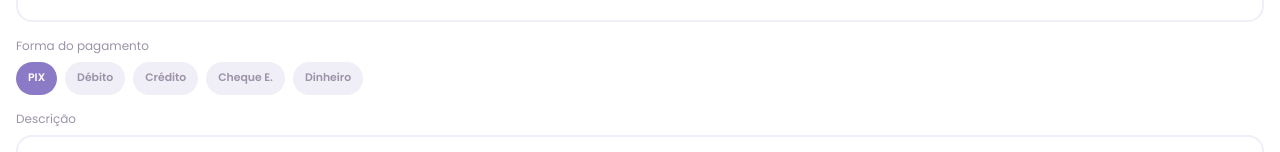
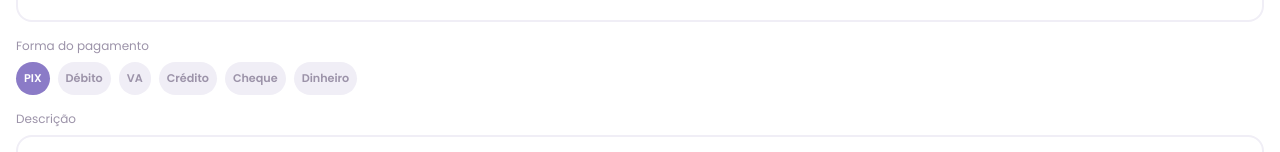
Before and after one commit to lucasboeck06/sepoupe, a React (Vite) app in the folder frontend/: page /nova-transacao in a window 1280 px wide. Shown: the part 132-284 px from the top of the page. Built offline with nearby package versions, Linux system fonts and the light colour scheme; no server answers.

Commit message:
Correções de escopo + tratamento de erro vindo do back (parcial)

```diff
--- a/frontend/src/pages/NovaTransacao.jsx
+++ b/frontend/src/pages/NovaTransacao.jsx
@@ -19,6 +19,13 @@ export default function NovaTransacao() {
   const [busca, setBusca] = useState("");
   const [categorias, setCategorias] = useState([]);
 
+  const [categoriaId, setCategoriaId] = useState(null);
+  const [data, setData] = useState(new Date().toISOString().slice(0, 10));
+
+  const [cardAberto, setCardAberto] = useState(false);
+  const [tipoCategoria, setTipoCategoria] = useState("Saída");
+  const [categoriaNome, setCategoriaNome] = useState("");
+
   // Função padrão de matar acentos e retornar somente o texto puro
   function semAcento(texto) {
     return texto.normalize("NFD").replace(/[\u0300-\u036f]/g, "");
@@ -38,9 +45,6 @@ export default function NovaTransacao() {
     : // Limita o início em 7 categorias (caso não haja busca)
       categorias.slice(0, 7);
 
-  const [categoriaId, setCategoriaId] = useState(null);
-  const [data, setData] = useState(new Date().toISOString().slice(0, 10));
-
   // No campo do valor, substitui tudo que não é dígito, por nada
   function handleValor(e) {
     const digitos = e.target.value.replace(/\D/g, "");
@@ -53,7 +57,6 @@ export default function NovaTransacao() {
     currency: "BRL",
   });
 
-  useEffect(() => {
   async function buscarCategorias() {
     const resposta = await fetch(
       `${import.meta.env.VITE_API_BASE_URL}/categorias`,
@@ -67,6 +70,8 @@ export default function NovaTransacao() {
     setCategorias(dados);
   }
 
+  useEffect(() => {
+    // eslint-disable-next-line react-hooks/set-state-in-effect -- fetch assíncrono, setState roda fora do render síncrono
     buscarCategorias();
   }, []);
 
@@ -109,10 +114,6 @@ export default function NovaTransacao() {
     setBusca("");
   }
 
-  const [cardAberto, setCardAberto] = useState(false);
-  const [tipoCategoria, setTipoCategoria] = useState("Saída");
-  const [categoriaNome, setCategoriaNome] = useState("");
-
   async function criarCategoria() {
     if (!categoriaNome || !tipoCategoria) {
       alert("Nome e tipo da categoria são necessários!");
@@ -136,11 +137,20 @@ export default function NovaTransacao() {
     );
 
     if (!resposta.ok) {
-      alert("Erro ao salvar!");
+      const erroDados = await resposta.json().catch(() => ({}));
+
+      const mensagemDoBack = erroDados.err || "Erro desconhecido no servidor!";
+
+      alert(`Erro: ${mensagemDoBack}`);
       return;
     }
 
     alert("Categoria criada!");
+
+    await buscarCategorias();
+
+    setCategoriaNome("");
+    setTipoCategoria("Saída");
   }
 
   return (
@@ -166,16 +176,18 @@ export default function NovaTransacao() {
         Forma do pagamento
       </p>
       <div className="flex flex-row gap-2">
-        {["PIX", "Débito", "Crédito", "Cheque E.", "Dinheiro"].map((metodo) => (
+        {["PIX", "Débito", "VA", "Crédito", "Cheque", "Dinheiro"].map(
+          (metodo) => (
             <button
               key={metodo}
               type="button"
               onClick={() => setOperacaoTipo(metodo)}
-            className={`px-3 py-2 rounded-full text-[0.68rem] font-semibold ${operacaoTipo === metodo ? "bg-[#8B7BC7] text-white" : "bg-[#f0eef6] text-[#9c93a9]"}`}
+              className={`px-2 py-2 rounded-full text-[0.70rem] font-semibold ${operacaoTipo === metodo ? "bg-[#8B7BC7] text-white" : "bg-[#f0eef6] text-[#9c93a9]"}`}
             >
               {metodo}
             </button>
-        ))}
+          ),
+        )}
       </div>
 
       <p className="mt-4 mb-2 text-[#9c93a9] text-xs font-medium">Descrição</p>
```
Lines whose indentation alone changed are shown as unchanged.
